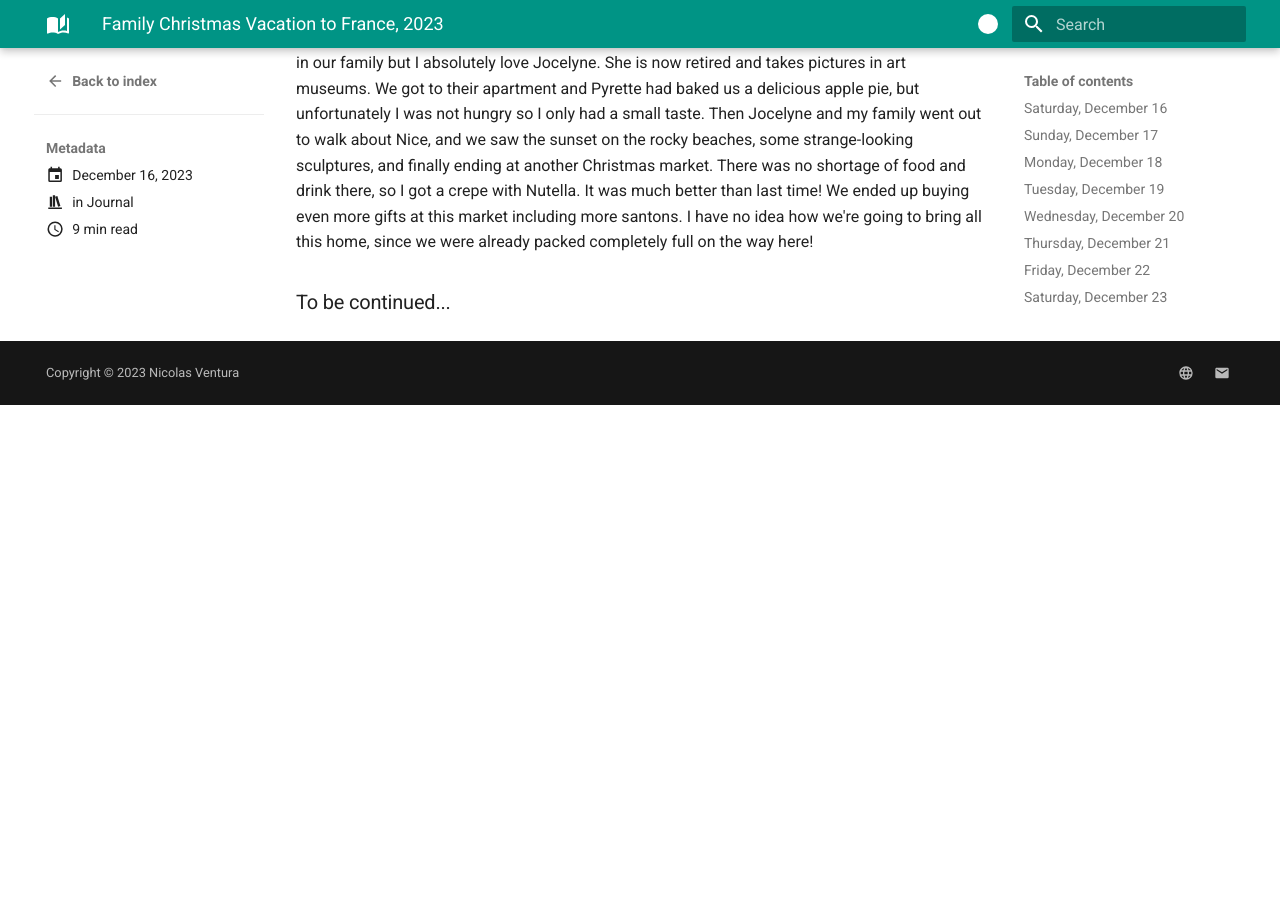
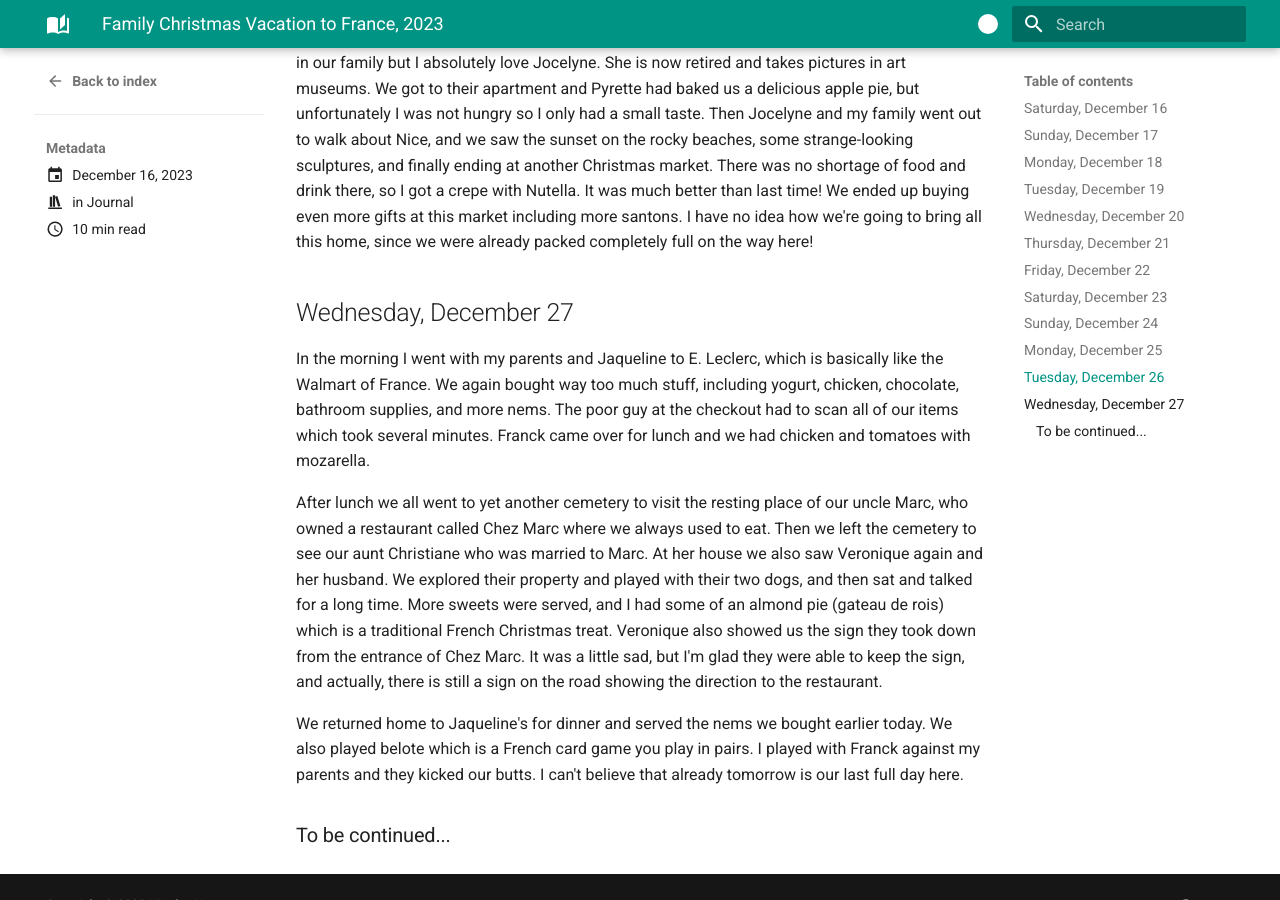
Before and after one commit to nicfv/Me, an MkDocs documentation site: the page built from docs/posts/007-france.md, in a window 1280 px wide and 900 px high, scrolled down 4642 px. Built offline with MkDocs 1.6.1 and Material for MkDocs 9.7.7, drawn with Linux system fonts in a browser that asks for light colours; before the commit the page ends 5047 px from its top, so only the background shows below that.

Commit message:
Wednesday

```diff
--- a/docs/posts/007-france.md
+++ b/docs/posts/007-france.md
@@ -72,4 +72,12 @@ After we left the cemetery, we made a surprise visit to my dad and Jaqueline's f
 
 Then, we went back to Jacqueline's for lunch just in time to leave again. This time, to see my godmother Jocelyne and great aunt Pyrette in Nice. I know we are not supposed to pick favorites in our family but I absolutely love Jocelyne. She is now retired and takes pictures in art museums. We got to their apartment and Pyrette had baked us a delicious apple pie, but unfortunately I was not hungry so I only had a small taste. Then Jocelyne and my family went out to walk about Nice, and we saw the sunset on the rocky beaches, some strange-looking sculptures, and finally ending at another Christmas market. There was no shortage of food and drink there, so I got a crepe with Nutella. It was much better than last time! We ended up buying even more gifts at this market including more santons. I have no idea how we're going to bring all this home, since we were already packed completely full on the way here!
 
+## Wednesday, December 27
+
+In the morning I went with my parents and Jaqueline to E. Leclerc, which is basically like the Walmart of France. We again bought way too much stuff, including yogurt, chicken, chocolate, bathroom supplies, and more nems. The poor guy at the checkout had to scan all of our items which took several minutes. Franck came over for lunch and we had chicken and tomatoes with mozarella.
+
+After lunch we all went to yet another cemetery to visit the resting place of our uncle Marc, who owned a restaurant called Chez Marc where we always used to eat. Then we left the cemetery to see our aunt Christiane who was married to Marc. At her house we also saw Veronique again and her husband. We explored their property and played with their two dogs, and then sat and talked for a long time. More sweets were served, and I had some of an almond pie (gateau de rois) which is a traditional French Christmas treat. Veronique also showed us the sign they took down from the entrance of Chez Marc. It was a little sad, but I'm glad they were able to keep the sign, and actually, there is still a sign on the road showing the direction to the restaurant.
+
+We returned home to Jaqueline's for dinner and served the nems we bought earlier today. We also played belote which is a French card game you play in pairs. I played with Franck against my parents and they kicked our butts. I can't believe that already tomorrow is our last full day here.
+
 ### To be continued...
```
